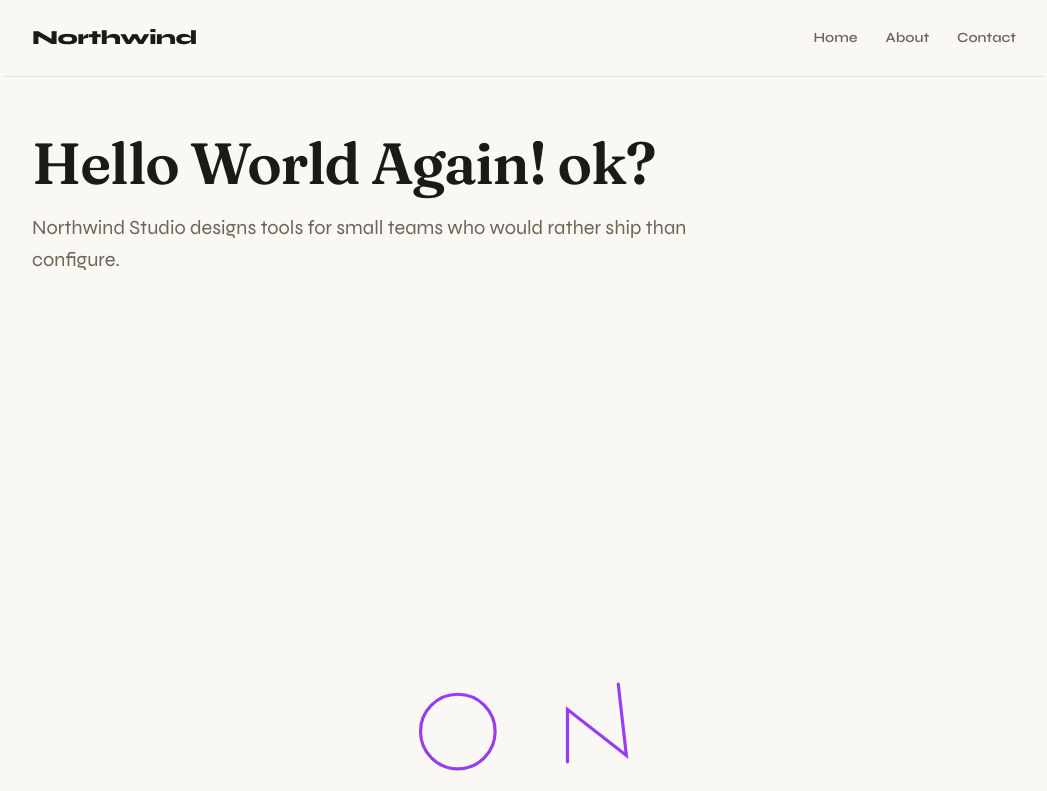
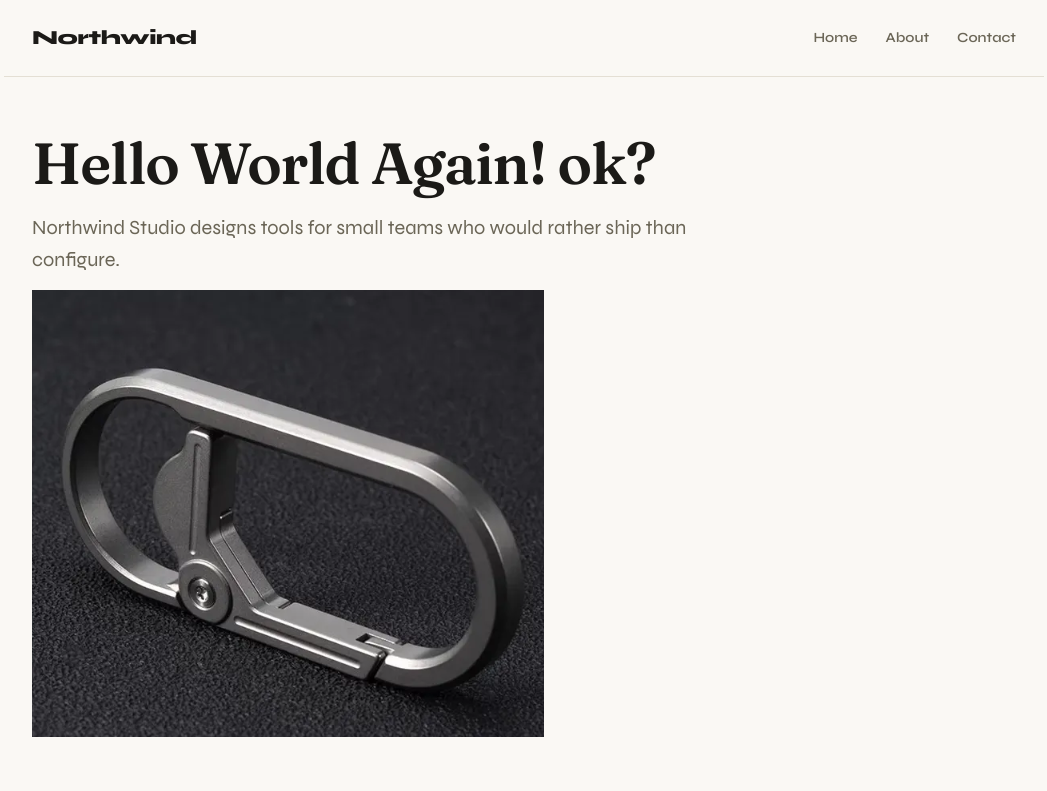
Before and after one commit to spaceface42/_blackhole, a plain HTML site: page docs/index.html in a window 1280 px wide. Shown: the top 791 px of the page, without its empty margins (116-1163 px from the left). Drawn offline with Linux system fonts and the light colour scheme.

Commit message:
cms: update fragment #hero

```diff
--- a/docs/index.html
+++ b/docs/index.html
@@ -22,10 +22,7 @@
     <section data-fragment="hero" data-label="Hero Section" id="hero" class="fragment"><h1>Hello World Again! ok?</h1>
 <p class="lede">Northwind Studio designs tools for small teams who would rather ship than configure.</p>
 
-
-<img src="assets/media/2026-06-05-12-38-09-sp-tv-face.svg" alt="2026 06 05 12 38 09 sp tv face">
-
-<img src="assets/media/2026-06-05-12-16-02-face-animated.svg" alt="2026 06 05 12 16 02 face animated"></section>
+<img src="assets/media/2026-06-06-12-07-33-screenshot-2026-02-26-190234.png" alt="2026 06 06 12 07 33 screenshot 2026 02 26 190234"></section>
     <!-- cms:end hero -->
 
     <!-- cms:start intro -->
```
